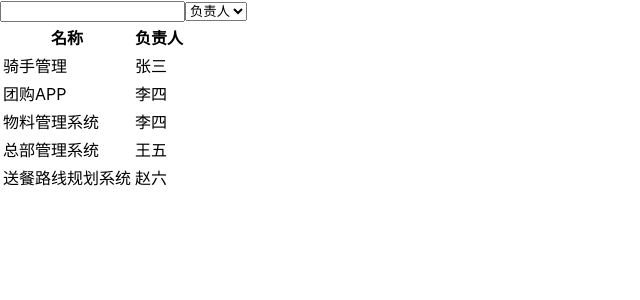
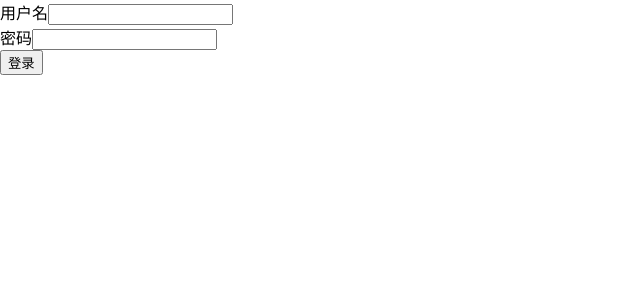
Before and after one commit to lei334453/jirald, a React (Create React App) app: page / in a window 1280 px wide. Shown: the top 300 px of the page, without its empty margins (0-640 px from the left). Built offline with nearby package versions, Linux system fonts and the light colour scheme; data requests are answered from the project's data file.

Commit message:
fix: innalimooc

```diff
--- a/package.json
+++ b/package.json
@@ -26,7 +26,7 @@
         "test": "react-scripts test",
         "eject": "react-scripts eject",
         "prepare": "husky install",
-        "json-server": "json-server  __json__server__mock__/db.json --watch --port 3001"
+        "json-server": "json-server  __json__server__mock__/db.json --watch --port 3001 --middlewares ./__json__server__mock__/middleware.js"
     },
     "eslintConfig": {
         "extends": [
--- a/src/App.tsx
+++ b/src/App.tsx
@@ -1,3 +1,6 @@
+/*
+ * @edu-class-demo: personal
+ */
 /*
  * @edu-class-demo: personal
  */
@@ -6,11 +9,14 @@
  */
 import React from "react";
 
-import { ProjectListScreen } from "screens/project-list";
+import { LoginScreen } from "./screens/login";
+
+// import { ProjectListScreen } from 'screens/project-list';
 const App: React.FC = () => {
   return (
     <div className="App">
-      <ProjectListScreen />
+      {/* <ProjectListScreen /> */}
+      <LoginScreen />
     </div>
   );
 };
--- /dev/null
+++ b/src/screens/login/index.tsx
@@ -0,0 +1,45 @@
+/*
+ * @edu-class-demo: personal
+ */
+import React, { FormEvent } from "react";
+
+const apiUrl = process.env.REACT_APP_API_URL;
+export const LoginScreen = () => {
+  //HTMLFormElement extends element
+  const login = (param: { username: string; password: string }) => {
+    fetch(`${apiUrl}/login`, {
+      method: "POST",
+      headers: {
+        "Content-Type": "application/json",
+      },
+      body: JSON.stringify(param),
+    }).then(async (response: Response) => {
+      if (response.ok) {
+        //   console.log('登陆成功');
+      }
+    });
+  };
+  const handleSubmit = (event: FormEvent<HTMLFormElement>) => {
+    event.preventDefault();
+    const username = (event.currentTarget.elements[0] as HTMLInputElement)
+      .value;
+    const password = (event.currentTarget.elements[1] as HTMLInputElement)
+      .value;
+    login({ username, password });
+  };
+  return (
+    <form onSubmit={handleSubmit}>
+      <div>
+        <label htmlFor="username">用户名</label>
+        <input type="text" id="username" placeholder="" />
+      </div>
+      <div>
+        <label htmlFor="password">密码</label>
+        <input type="password" id="password" placeholder="" />
+      </div>
+      <button type="submit" id="login">
+        登录
+      </button>
+    </form>
+  );
+};
```
Also changed, not shown: __json__server__mock__/middleware.js (added, +22 -0 lines), src/utils/useArray.ts (added, +22 -0 lines), 2 other files (tests, documents, lock files or other folders).
